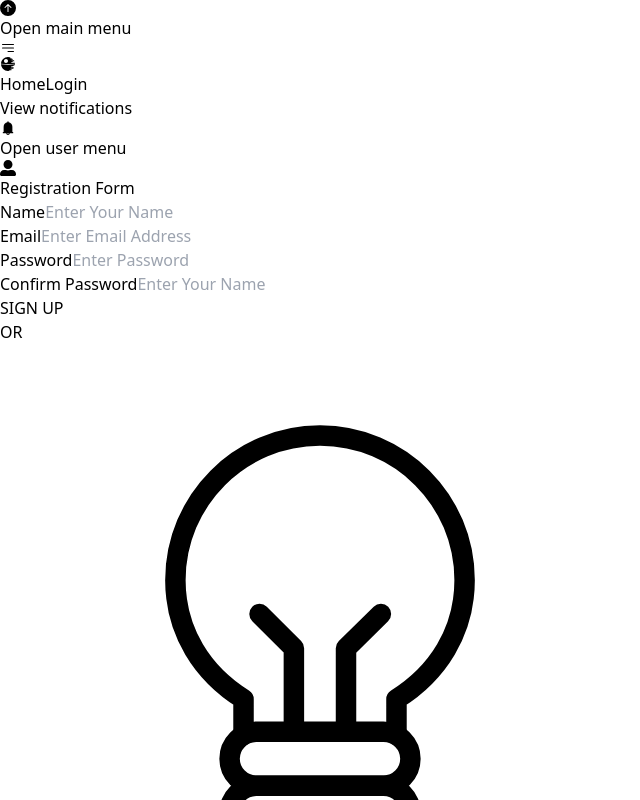
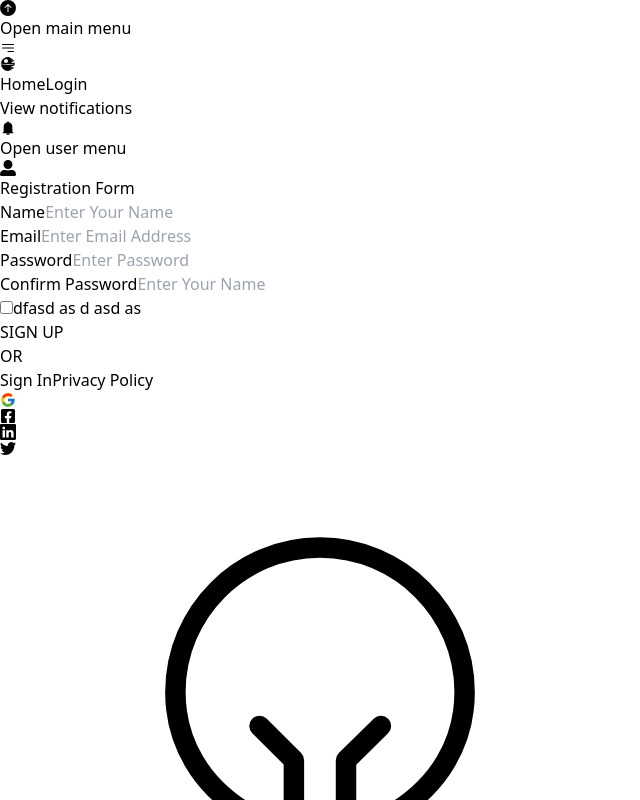
Before and after one commit to Shariar-Hasan/IdeaTech, a React (Vite) app: page /authentication in a window 1280 px wide. Shown: the top 800 px of the page, without its empty margins (0-640 px from the left). Built offline with nearby package versions, Linux system fonts and the light colour scheme.

Commit message:
Auth page added

```diff
--- /dev/null
+++ b/src/components/smallUI/FormElement/CheckboxInput.jsx
@@ -0,0 +1,14 @@
+
+const CheckboxInput = ({ label, errors, name, register, ...rest }) => {
+    return (
+        <div className="mt-4">
+            <div className="flex flex-wrap items-center">
+                <input type="checkbox" className={`p-2 mr-2 border rounded ${errors[name] ? "border-red-500" : ""}`} {...register}  {...rest} />
+                <label className="font-bold">{label}</label>
+            </div>
+            {errors[name] && <p className="text-red-600">{errors[name].message}</p>}
+        </div>
+    )
+}
+
+export default CheckboxInput
--- a/src/components/smallUI/FormElement/TextInput.jsx
+++ b/src/components/smallUI/FormElement/TextInput.jsx
@@ -1,9 +1,9 @@
 
-const TextInput = ({ label, errors, name,register, ...rest }) => {
+const TextInput = ({ label, errors, name, register, ...rest }) => {
     return (
         <div className="mt-4">
             <label className="font-bold">{label}</label>
-            <input className={`block w-full p-2 border rounded ${errors[name] ? "border-red-500" : ""}`} {...register}  {...rest} />
+            <input className={`w-full p-2 border rounded ${errors[name] ? "border-red-500" : ""}`} {...register}  {...rest} />
             {errors[name] && <p className="text-red-600">{errors[name].message}</p>}
         </div>
     )
--- a/src/index.css
+++ b/src/index.css
@@ -18,4 +18,9 @@
   .text-primary {
     @apply text-gray-900;
   }
+
+  /* Link Style */
+  .link-text {
+    @apply text-blue-600 cursor-pointer;
+  }
 }
--- a/src/pages/Authentication.jsx
+++ b/src/pages/Authentication.jsx
@@ -2,6 +2,11 @@ import { useForm } from "react-hook-form"
 import TextInput from "../components/smallUI/FormElement/TextInput"
 import { useState } from "react"
 import { SubHeading } from "../components/smallUI/SubHeading"
+import CheckboxInput from "../components/smallUI/FormElement/CheckboxInput"
+import { FcGoogle } from "react-icons/fc"
+import { FaFacebookSquare } from "react-icons/fa"
+import { BsLinkedin } from "react-icons/bs"
+import { BsTwitter } from "react-icons/bs"
 
 const Authentication = () => {
     const [isLogin, setIsLogin] = useState(false)
@@ -60,6 +65,15 @@ const Authentication = () => {
                                 errors={errors}
                                 placeholder={"Enter Your Name"}
                             />}
+                        {!isLogin &&
+                            <CheckboxInput
+                                label={"dfasd as d asd as"}
+                                name={"isTermsSelected"}
+                                register={register("isTermsSelected", {
+                                    validate: value => value || "You must agree Terms & Conditions"
+                                })}
+                                errors={errors}
+                            />}
                         <div className="mt-4">
                             <button type="submit" className="bg-green-600 text-white py-2 px-4 rounded hover:bg-cyan-500">
                                 {isLogin ? "SIGN IN" : "SIGN UP"}
@@ -72,6 +86,23 @@ const Authentication = () => {
                     before:absolute before:top-[50%] before:right-full before:h-[2px] before:w-[70px] before:bg-gray-500
                     ">OR</span>
                     </div>
+                    {/* switch section  */}
+                    <div className="flex flex-row flex-wrap justify-around">
+                        <span
+                            onClick={() => setIsLogin(prev => !prev)}
+                            className="text-blue-600 cursor-pointer"
+                        >{isLogin ? "Create Account" : "Sign In"}</span>
+                        <span className="text-blue-600 cursor-pointer">Privacy Policy</span>
+                    </div>
+
+                    {/* other sign in methods  */}
+                    <div className="flex flex-row flex-wrap justify-center mt-4">
+                        <FcGoogle className="cursor-pointer mx-2 text-3xl" />
+                        <FaFacebookSquare className="text-blue-600 cursor-pointer mx-2 text-3xl" />
+                        <BsLinkedin className="text-blue-900 cursor-pointer mx-2 text-3xl" />
+                        <BsTwitter className="text-blue-600 cursor-pointer mx-2 text-3xl" />
+                    </div>
+
                 </div>
             </div>
         </div>
```
